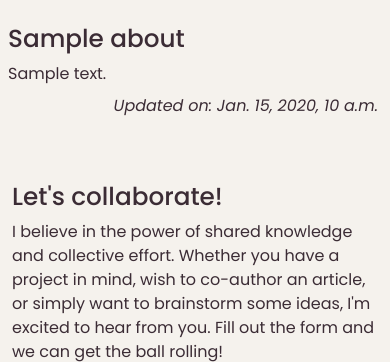
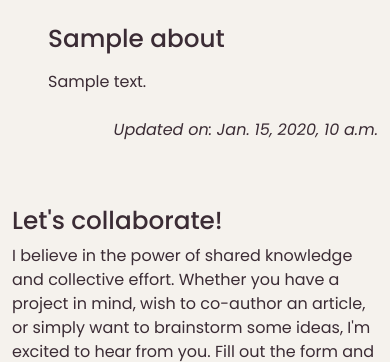
Before and after one commit to KateMcGuane/spill_the_beans, a Django app: page /about/ in a window 390 px wide. Shown: the part 319-681 px from the top of the page. Run offline with Django 4.2, Linux system fonts and the light colour scheme; tables that the repository leaves empty hold one stand-in row (values such as "Sample post"); some libraries are stand-ins or nearby versions; some web fonts are replaced.

Commit message:
Adjust structure & css

```diff
--- a/about/templates/about/about.html
+++ b/about/templates/about/about.html
@@ -12,9 +12,14 @@
             <img src="{{ about.profile_image.url }}" alt="{{ about.title }}" class="border border-3 border-secondary rounded-3 w-75">
             {% endif %}
         </div>
-        <div class="col-12 col-md-8 p-2">
-            <h2 class="title">{{ about.title }}</h2>
-            {{ about.content | safe }}
+        <div class="col-12 col-md-8 p-2 pb-3 px-5">
+            <div>
+                <h2 class="title">{{ about.title }}</h2>
+            </div>
+            <div class="about-content">
+                {{ about.content | safe }}
+
+            </div>
         </div>
     </div>
     <div class="row">
--- a/static/css/style.css
+++ b/static/css/style.css
@@ -292,3 +292,8 @@ a.custom-social i {
     margin-top: 1rem;
     margin-bottom: 0.5rem;
 }
+
+.about-content {
+    margin-top: 1rem;
+    margin-bottom: 0.5rem;
+}
--- a/terms/templates/terms/terms_of_use.html
+++ b/terms/templates/terms/terms_of_use.html
@@ -4,7 +4,7 @@
 {% block content %}
 <div class="container mt-5">
     <div class="row">
-        <div class="col-12 col-md-8 p-2 pb-3 px-5 terms">
+        <div class="col-12 col-md-8 p-2 pb-3 px-5">
             <div class="terms-title">
                 <h2>{{ terms.title }}</h2>
             </div>
```
